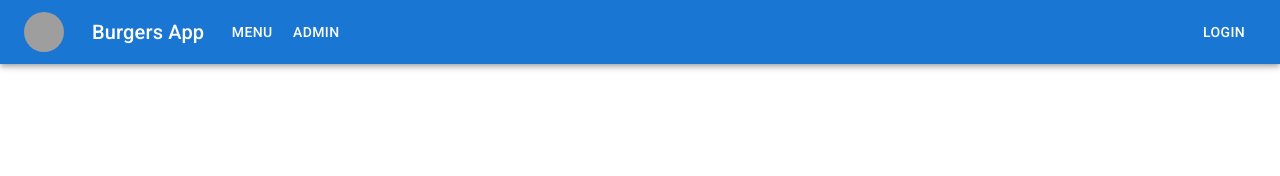
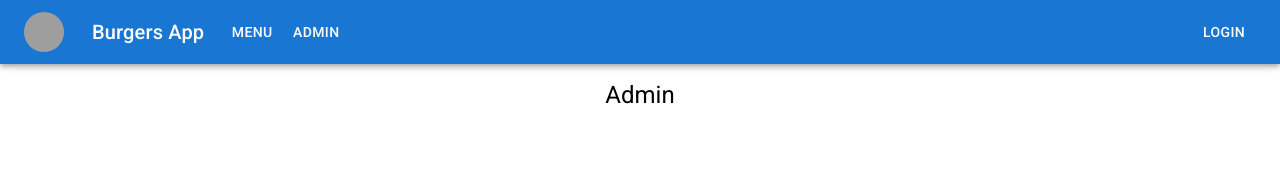
Before and after one commit to myflowpl/isafrontendacademybayer, a React (Create React App) app in the folder react/burgers-app/: page /admin in a window 1280 px wide. Shown: the top 176 px of the page. Built offline with nearby package versions, Linux system fonts and the light colour scheme; grey boxes are pictures that could not be loaded.

Commit message:
Init routing and content file structure

```diff
--- a/react/burgers-app/src/App.js
+++ b/react/burgers-app/src/App.js
@@ -1,8 +1,12 @@
 import { Navigation } from './navigation';
+import { Content } from './content'
 
 function App() {
   return (
-    <Navigation />
+    <>
+        <Navigation />
+        <Content/>
+    </>
   );
 }
 
--- /dev/null
+++ b/react/burgers-app/src/common/page-wrapper/index.js
@@ -0,0 +1,18 @@
+import styled from 'styled-components';
+import Typography from '@mui/material/Typography';
+
+const Container = styled.div`
+    display: flex;
+    flex-direction: column;
+    align-items: center;
+    padding: 15px;
+`;
+
+export const PageWrapper = ({ title, children }) => {
+    return (
+        <Container>
+            <Typography variant="h5">{title}</Typography>
+            {children}
+        </Container>
+    )
+}
--- /dev/null
+++ b/react/burgers-app/src/content/admin/index.js
@@ -0,0 +1,7 @@
+import { PageWrapper } from "../../common/page-wrapper"
+
+export const Admin = () => {
+    return <PageWrapper title="Admin">
+
+    </PageWrapper>
+}
--- /dev/null
+++ b/react/burgers-app/src/content/home/index.js
@@ -0,0 +1,7 @@
+import { PageWrapper } from "../../common/page-wrapper"
+
+export const Home = () => {
+    return <PageWrapper title="Home">
+
+    </PageWrapper>
+}
--- /dev/null
+++ b/react/burgers-app/src/content/index.js
@@ -0,0 +1,16 @@
+import { Routes, Route } from 'react-router-dom';
+import { Home } from './home';
+import { Menu } from './menu';
+import { Admin } from './admin';
+import { Sign } from './sign';
+
+export const Content = () => {
+    return (
+        <Routes>
+            <Route path="/" element={<Home />} />
+            <Route path="/menu" element={<Menu />} />
+            <Route path="/admin" element={<Admin />} />
+            <Route path="/sign-in" element={<Sign />} />
+        </Routes>
+    )
+}
--- /dev/null
+++ b/react/burgers-app/src/content/menu/index.js
@@ -0,0 +1,7 @@
+import { PageWrapper } from "../../common/page-wrapper"
+
+export const Menu = () => {
+    return <PageWrapper title="Menu">
+
+    </PageWrapper>
+}
--- /dev/null
+++ b/react/burgers-app/src/content/sign/index.js
@@ -0,0 +1,7 @@
+import { PageWrapper } from "../../common/page-wrapper"
+
+export const Sign = () => {
+    return <PageWrapper title="Sign">
+
+    </PageWrapper>
+}
--- a/react/burgers-app/src/index.js
+++ b/react/burgers-app/src/index.js
@@ -1,11 +1,14 @@
 import React from 'react';
 import ReactDOM from 'react-dom/client';
+import { BrowserRouter } from 'react-router-dom';
 import './index.css';
 import App from './App';
 
 const root = ReactDOM.createRoot(document.getElementById('root'));
 root.render(
   <React.StrictMode>
-    <App />
+    <BrowserRouter>
+        <App />
+    </BrowserRouter>
   </React.StrictMode>
 );
--- a/react/burgers-app/src/navigation/index.js
+++ b/react/burgers-app/src/navigation/index.js
@@ -1,3 +1,4 @@
+import { Link } from 'react-router-dom';
 import AppBar from '@mui/material/AppBar';
 import Box from '@mui/material/Box';
 import Toolbar from '@mui/material/Toolbar';
@@ -17,16 +18,18 @@ export const Navigation = () => {
                 color="inherit"
                 aria-label="menu"
                 sx={{ mr: 2 }}
+                component={Link}
+                to="/"
               >
                 <Avatar alt="logo" src="https://cdn-icons-png.flaticon.com/512/3075/3075977.png" />
               </IconButton>
               <Typography variant="h6" component="div" sx={{ mr: 2 }}>
                 Burgers App
               </Typography>
-              <Button color="inherit">Menu</Button>
-              <Button color="inherit">Admin</Button>
+              <Button color="inherit" component={Link} to="/menu">Menu</Button>
+              <Button color="inherit" component={Link} to="/admin">Admin</Button>
               <Box sx={{ flexGrow: 1 }} />
-              <Button color="inherit">Login</Button>
+              <Button color="inherit" component={Link} to="/sign-in">Login</Button>
             </Toolbar>
           </AppBar>
         </Box>
```
